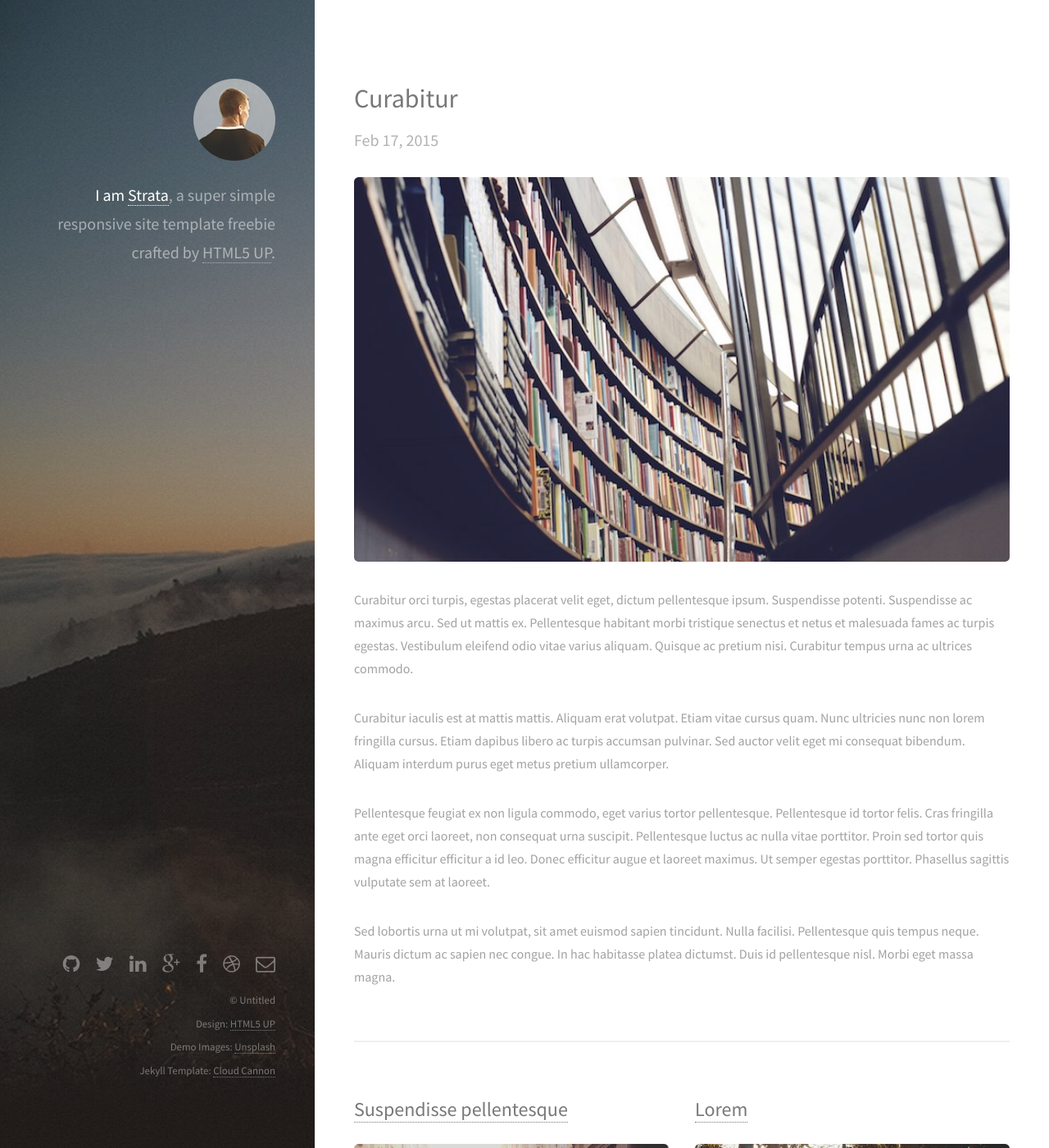
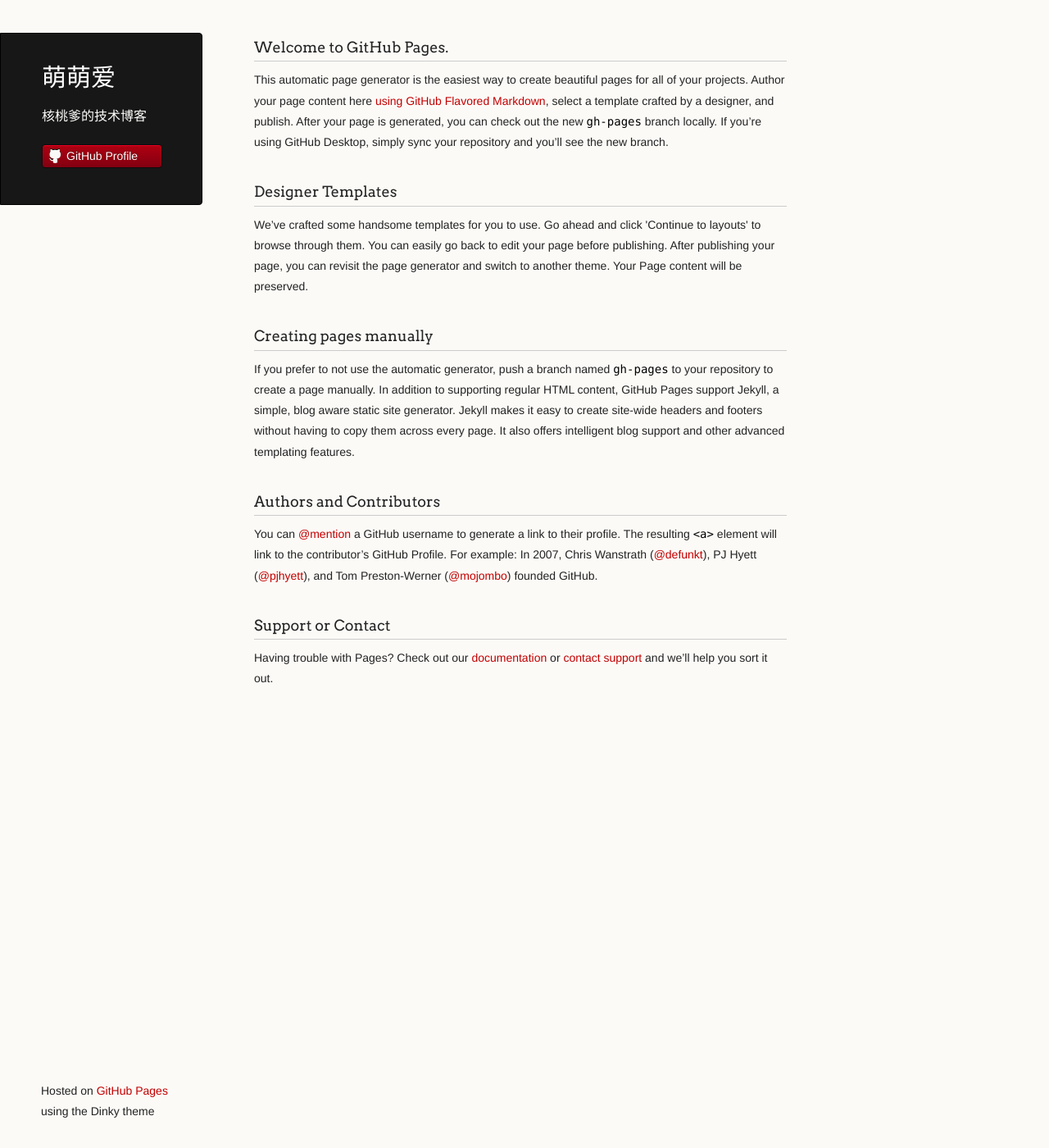
Before and after one commit to hetaodie/hetaodie.github.io, a Jekyll site: the page index.html, which Jekyll copies as it is, in a window 1280 px wide and 1400 px high. Shown: the whole window at 82% size. Built offline with Jekyll 4.4.1, drawn with Linux system fonts in a browser that asks for light colours; some of the changed text lies outside the part shown.

Commit message:
Replace master branch with page content via GitHub

```diff
--- a/index.html
+++ b/index.html
@@ -1,41 +1,62 @@
----
-layout: default
----
+<!doctype html>
+<html>
+  <head>
+    <meta charset="utf-8">
+    <meta http-equiv="X-UA-Compatible" content="chrome=1">
+    <title>萌萌爱 by hetaodie</title>
+
+    <link rel="stylesheet" href="stylesheets/styles.css">
+    <link rel="stylesheet" href="stylesheets/github-light.css">
+    <script src="javascripts/scale.fix.js"></script>
+    <meta name="viewport" content="width=device-width, initial-scale=1, user-scalable=no">
+    <!--[if lt IE 9]>
+    <script src="//html5shiv.googlecode.com/svn/trunk/html5.js"></script>
+    <![endif]-->
+  </head>
+  <body>
+    <div class="wrapper">
+      <header>
+        <h1 class="header">萌萌爱</h1>
+        <p class="header">核桃爹的技术博客</p>
 
 
-<!-- Main -->
-<div id="main">
-    <section>
-        {% for post in site.posts limit:1 %}
-            <header class="major">
-                <h2>{{ post.title }}</h2>
-                <p class="post-meta">{{ post.date | date: "%b %-d, %Y" }}{% if post.author %} • {{ post.author }}{% endif %}{% if page.meta %} • {{ page.meta }}{% endif %}</p>
-            </header>
 
-            <section>
-                {{ post.content }}
-            </section>
-        {% endfor %}
-    </section>
-    <section>
-        <div class="row">
-            {% for post in site.posts offset:1 %}
+        <ul>
+          <li><a class="buttons github" href="https://github.com/hetaodie">GitHub Profile</a></li>
+        </ul>
 
-                <article class="{% cycle '6u', '6u$' %} 12u(small)">
-                    <header>
-                        <h2><a href="{{ post.url }}">{{ post.title }}</a></h2>
-                    </header>
-                    <section>
-                        {{ post.excerpt }}
-                    </section>
-                    <footer>
-                        <ul class="actions">
-                            <li><a href="{{ post.url }}" class="button">Read More</a></li>
-                        </ul>
-                    </footer>
-                </article>
+      </header>
+      <section>
+        <h3>
+<a id="welcome-to-github-pages" class="anchor" href="#welcome-to-github-pages" aria-hidden="true"><span class="octicon octicon-link"></span></a>Welcome to GitHub Pages.</h3>
 
-            {% endfor %}
-        </div>
-    </section>
-</div>
+<p>This automatic page generator is the easiest way to create beautiful pages for all of your projects. Author your page content here <a href="https://guides.github.com/features/mastering-markdown/">using GitHub Flavored Markdown</a>, select a template crafted by a designer, and publish. After your page is generated, you can check out the new <code>gh-pages</code> branch locally. If you’re using GitHub Desktop, simply sync your repository and you’ll see the new branch.</p>
+
+<h3>
+<a id="designer-templates" class="anchor" href="#designer-templates" aria-hidden="true"><span class="octicon octicon-link"></span></a>Designer Templates</h3>
+
+<p>We’ve crafted some handsome templates for you to use. Go ahead and click 'Continue to layouts' to browse through them. You can easily go back to edit your page before publishing. After publishing your page, you can revisit the page generator and switch to another theme. Your Page content will be preserved.</p>
+
+<h3>
+<a id="creating-pages-manually" class="anchor" href="#creating-pages-manually" aria-hidden="true"><span class="octicon octicon-link"></span></a>Creating pages manually</h3>
+
+<p>If you prefer to not use the automatic generator, push a branch named <code>gh-pages</code> to your repository to create a page manually. In addition to supporting regular HTML content, GitHub Pages support Jekyll, a simple, blog aware static site generator. Jekyll makes it easy to create site-wide headers and footers without having to copy them across every page. It also offers intelligent blog support and other advanced templating features.</p>
+
+<h3>
+<a id="authors-and-contributors" class="anchor" href="#authors-and-contributors" aria-hidden="true"><span class="octicon octicon-link"></span></a>Authors and Contributors</h3>
+
+<p>You can <a href="https://github.com/blog/821" class="user-mention">@mention</a> a GitHub username to generate a link to their profile. The resulting <code>&lt;a&gt;</code> element will link to the contributor’s GitHub Profile. For example: In 2007, Chris Wanstrath (<a href="https://github.com/defunkt" class="user-mention">@defunkt</a>), PJ Hyett (<a href="https://github.com/pjhyett" class="user-mention">@pjhyett</a>), and Tom Preston-Werner (<a href="https://github.com/mojombo" class="user-mention">@mojombo</a>) founded GitHub.</p>
+
+<h3>
+<a id="support-or-contact" class="anchor" href="#support-or-contact" aria-hidden="true"><span class="octicon octicon-link"></span></a>Support or Contact</h3>
+
+<p>Having trouble with Pages? Check out our <a href="https://help.github.com/pages">documentation</a> or <a href="https://github.com/contact">contact support</a> and we’ll help you sort it out.</p>
+      </section>
+      <footer>
+        <p><small>Hosted on <a href="https://pages.github.com">GitHub Pages</a> using the Dinky theme</small></p>
+      </footer>
+    </div>
+    <!--[if !IE]><script>fixScale(document);</script><![endif]-->
+
+  </body>
+</html>
--- /dev/null
+++ b/javascripts/scale.fix.js
@@ -0,0 +1,20 @@
+fixScale = function(doc) {
+
+	var addEvent = 'addEventListener',
+	    type = 'gesturestart',
+	    qsa = 'querySelectorAll',
+	    scales = [1, 1],
+	    meta = qsa in doc ? doc[qsa]('meta[name=viewport]') : [];
+
+	function fix() {
+		meta.content = 'width=device-width,minimum-scale=' + scales[0] + ',maximum-scale=' + scales[1];
+		doc.removeEventListener(type, fix, true);
+	}
+
+	if ((meta = meta[meta.length - 1]) && addEvent in doc) {
+		fix();
+		scales = [.25, 1.6];
+		doc[addEvent](type, fix, true);
+	}
+
+};
--- /dev/null
+++ b/stylesheets/github-light.css
@@ -0,0 +1,115 @@
+/*
+   Copyright 2014 GitHub Inc.
+
+   Licensed under the Apache License, Version 2.0 (the "License");
+   you may not use this file except in compliance with the License.
+   You may obtain a copy of the License at
+
+       http://www.apache.org/licenses/LICENSE-2.0
+
+   Unless required by applicable law or agreed to in writing, software
+   distributed under the License is distributed on an "AS IS" BASIS,
+   WITHOUT WARRANTIES OR CONDITIONS OF ANY KIND, either express or implied.
+   See the License for the specific language governing permissions and
+   limitations under the License.
+
+*/
+
+.pl-c /* comment */ {
+  color: #969896;
+}
+
+.pl-c1      /* constant, markup.raw, meta.diff.header, meta.module-reference, meta.property-name, support, support.constant, support.variable, variable.other.constant */,
+.pl-s .pl-v /* string variable */ {
+  color: #0086b3;
+}
+
+.pl-e  /* entity */,
+.pl-en /* entity.name */ {
+  color: #795da3;
+}
+
+.pl-s .pl-s1 /* string source */,
+.pl-smi      /* storage.modifier.import, storage.modifier.package, storage.type.java, variable.other, variable.parameter.function */ {
+  color: #333;
+}
+
+.pl-ent /* entity.name.tag */ {
+  color: #63a35c;
+}
+
+.pl-k /* keyword, storage, storage.type */ {
+  color: #a71d5d;
+}
+
+.pl-pds              /* punctuation.definition.string, string.regexp.character-class */,
+.pl-s                /* string */,
+.pl-s .pl-pse .pl-s1 /* string punctuation.section.embedded source */,
+.pl-sr               /* string.regexp */,
+.pl-sr .pl-cce       /* string.regexp constant.character.escape */,
+.pl-sr .pl-sra       /* string.regexp string.regexp.arbitrary-repitition */,
+.pl-sr .pl-sre       /* string.regexp source.ruby.embedded */ {
+  color: #183691;
+}
+
+.pl-v /* variable */ {
+  color: #ed6a43;
+}
+
+.pl-id /* invalid.deprecated */ {
+  color: #b52a1d;
+}
+
+.pl-ii /* invalid.illegal */ {
+  background-color: #b52a1d;
+  color: #f8f8f8;
+}
+
+.pl-sr .pl-cce /* string.regexp constant.character.escape */ {
+  color: #63a35c;
+  font-weight: bold;
+}
+
+.pl-ml /* markup.list */ {
+  color: #693a17;
+}
+
+.pl-mh        /* markup.heading */,
+.pl-mh .pl-en /* markup.heading entity.name */,
+.pl-ms        /* meta.separator */ {
+  color: #1d3e81;
+  font-weight: bold;
+}
+
+.pl-mq /* markup.quote */ {
+  color: #008080;
+}
+
+.pl-mi /* markup.italic */ {
+  color: #333;
+  font-style: italic;
+}
+
+.pl-mb /* markup.bold */ {
+  color: #333;
+  font-weight: bold;
+}
+
+.pl-md /* markup.deleted, meta.diff.header.from-file */ {
+  background-color: #ffecec;
+  color: #bd2c00;
+}
+
+.pl-mi1 /* markup.inserted, meta.diff.header.to-file */ {
+  background-color: #eaffea;
+  color: #55a532;
+}
+
+.pl-mdr /* meta.diff.range */ {
+  color: #795da3;
+  font-weight: bold;
+}
+
+.pl-mo /* meta.output */ {
+  color: #1d3e81;
+}
--- /dev/null
+++ b/stylesheets/styles.css
@@ -0,0 +1,423 @@
+@import url(https://fonts.googleapis.com/css?family=Arvo:400,700,400italic);
+
+/* MeyerWeb Reset */
+
+html, body, div, span, applet, object, iframe,
+h1, h2, h3, h4, h5, h6, p, blockquote, pre,
+a, abbr, acronym, address, big, cite, code,
+del, dfn, em, img, ins, kbd, q, s, samp,
+small, strike, strong, sub, sup, tt, var,
+b, u, i, center,
+dl, dt, dd, ol, ul, li,
+fieldset, form, label, legend,
+table, caption, tbody, tfoot, thead, tr, th, td,
+article, aside, canvas, details, embed,
+figure, figcaption, footer, header, hgroup,
+menu, nav, output, ruby, section, summary,
+time, mark, audio, video {
+  margin: 0;
+  padding: 0;
+  border: 0;
+  font: inherit;
+  vertical-align: baseline;
+}
+
+
+/* Base text styles */
+
+body {
+  padding:10px 50px 0 0;
+  font-family:"Helvetica Neue", Helvetica, Arial, sans-serif;
+	font-size: 14px;
+	color: #232323;
+	background-color: #FBFAF7;
+	margin: 0;
+	line-height: 1.8em;
+	-webkit-font-smoothing: antialiased;
+
+}
+
+h1, h2, h3, h4, h5, h6 {
+  color:#232323;
+  margin:36px 0 10px;
+}
+
+p, ul, ol, table, dl {
+  margin:0 0 22px;
+}
+
+h1, h2, h3 {
+	font-family: Arvo, Monaco, serif;
+  line-height:1.3;
+	font-weight: normal;
+}
+
+h1,h2, h3 {
+	display: block;
+	border-bottom: 1px solid #ccc;
+	padding-bottom: 5px;
+}
+
+h1 {
+	font-size: 30px;
+}
+
+h2 {
+	font-size: 24px;
+}
+
+h3 {
+	font-size: 18px;
+}
+
+h4, h5, h6 {
+	font-family: Arvo, Monaco, serif;
+	font-weight: 700;
+}
+
+a {
+  color:#C30000;
+  font-weight:200;
+  text-decoration:none;
+}
+
+a:hover {
+	text-decoration: underline;
+}
+
+a small {
+	font-size: 12px;
+}
+
+em {
+	font-style: italic;
+}
+
+strong {
+  font-weight:700;
+}
+
+ul {
+  list-style-position: inside;
+  list-style: disc;
+  padding-left: 25px;
+}
+
+ol {
+  list-style-position: inside;
+  list-style: decimal;
+  padding-left: 25px;
+}
+
+blockquote {
+  margin: 0;
+  padding: 0 0 0 20px;
+  font-style: italic;
+}
+
+dl, dt, dd, dl p {
+	font-color: #444;
+}
+
+dl dt {
+  font-weight: bold;
+}
+
+dl dd {
+  padding-left: 20px;
+  font-style: italic;
+}
+
+dl p {
+  padding-left: 20px;
+  font-style: italic;
+}
+
+hr {
+  border:0;
+  background:#ccc;
+  height:1px;
+  margin:0 0 24px;
+}
+
+/* Images */
+
+img {
+  position: relative;
+  margin: 0 auto;
+  max-width: 650px;
+  padding: 5px;
+  margin: 10px 0 32px 0;
+  border: 1px solid #ccc;
+}
+
+p img {
+  display: inline;
+  margin: 0;
+  padding: 0;
+  vertical-align: middle;
+  text-align: center;
+  border: none;
+}
+
+/* Code blocks */
+
+code, pre {
+	font-family: Monaco, "Bitstream Vera Sans Mono", "Lucida Console", Terminal, monospace;
+  color:#000;
+  font-size:14px;
+}
+
+pre {
+	padding: 4px 12px;
+  background: #FDFEFB;
+  border-radius:4px;
+  border:1px solid #D7D8C8;
+  overflow: auto;
+  overflow-y: hidden;
+	margin-bottom: 32px;
+}
+
+
+/* Tables */
+
+table {
+  width:100%;
+}
+
+table {
+  border: 1px solid #ccc;
+  margin-bottom: 32px;
+  text-align: left;
+ }
+
+th {
+  font-family: 'Arvo', Helvetica, Arial, sans-serif;
+	font-size: 18px;
+	font-weight: normal;
+  padding: 10px;
+  background: #232323;
+  color: #FDFEFB;
+ }
+
+td {
+  padding: 10px;
+	background: #ccc;
+ }
+
+
+/* Wrapper */
+.wrapper {
+  width:960px;
+}
+
+
+/* Header */
+
+header {
+	background-color: #171717;
+	color: #FDFDFB;
+  width:170px;
+  float:left;
+  position:fixed;
+	border: 1px solid #000;
+	-webkit-border-top-right-radius: 4px;
+	-webkit-border-bottom-right-radius: 4px;
+	-moz-border-radius-topright: 4px;
+	-moz-border-radius-bottomright: 4px;
+	border-top-right-radius: 4px;
+	border-bottom-right-radius: 4px;
+	padding: 34px 25px 22px 50px;
+	margin: 30px 25px 0 0;
+	-webkit-font-smoothing: antialiased;
+}
+
+p.header {
+	font-size: 16px;
+}
+
+h1.header {
+	font-family: Arvo, sans-serif;
+	font-size: 30px;
+	font-weight: 300;
+	line-height: 1.3em;
+	border-bottom: none;
+	margin-top: 0;
+}
+
+
+h1.header, a.header, a.name, header a{
+	color: #fff;
+}
+
+a.header {
+	text-decoration: underline;
+}
+
+a.name {
+	white-space: nowrap;
+}
+
+header ul {
+  list-style:none;
+  padding:0;
+}
+
+header li {
+	list-style-type: none;
+  width:132px;
+  height:15px;
+	margin-bottom: 12px;
+	line-height: 1em;
+	padding: 6px 6px 6px 7px;
+
+	background: #AF0011;
+	background: -moz-linear-gradient(top, #AF0011 0%, #820011 100%);
+  background: -webkit-gradient(linear, left top, left bottom, color-stop(0%,#f8f8f8), color-stop(100%,#dddddd));
+  background: -webkit-linear-gradient(top, #AF0011 0%,#820011 100%);
+  background: -o-linear-gradient(top, #AF0011 0%,#820011 100%);
+  background: -ms-linear-gradient(top, #AF0011 0%,#820011 100%);
+  background: linear-gradient(top, #AF0011 0%,#820011 100%);
+
+	border-radius:4px;
+  border:1px solid #0D0D0D;
+
+	-webkit-box-shadow: inset 0px 1px 1px 0 rgba(233,2,38, 1);
+	box-shadow: inset 0px 1px 1px 0 rgba(233,2,38, 1);
+
+}
+
+header li:hover {
+	background: #C3001D;
+	background: -moz-linear-gradient(top, #C3001D 0%, #950119 100%);
+  background: -webkit-gradient(linear, left top, left bottom, color-stop(0%,#f8f8f8), color-stop(100%,#dddddd));
+  background: -webkit-linear-gradient(top, #C3001D 0%,#950119 100%);
+  background: -o-linear-gradient(top, #C3001D 0%,#950119 100%);
+  background: -ms-linear-gradient(top, #C3001D 0%,#950119 100%);
+  background: linear-gradient(top, #C3001D 0%,#950119 100%);
+}
+
+a.buttons {
+	-webkit-font-smoothing: antialiased;
+	background: url(../images/arrow-down.png) no-repeat;
+	font-weight: normal;
+	text-shadow: rgba(0, 0, 0, 0.4) 0 -1px 0;
+	padding: 2px 2px 2px 22px;
+	height: 30px;
+}
+
+a.github {
+	background: url(../images/octocat-small.png) no-repeat 1px;
+}
+
+a.buttons:hover {
+	color: #fff;
+	text-decoration: none;
+}
+
+
+/* Section - for main page content */
+
+section {
+  width:650px;
+  float:right;
+  padding-bottom:50px;
+}
+
+
+/* Footer */
+
+footer {
+  width:170px;
+  float:left;
+  position:fixed;
+  bottom:10px;
+	padding-left: 50px;
+}
+
+@media print, screen and (max-width: 960px) {
+
+  div.wrapper {
+    width:auto;
+    margin:0;
+  }
+
+  header, section, footer {
+    float:none;
+    position:static;
+    width:auto;
+  }
+
+	footer {
+		border-top: 1px solid #ccc;
+		margin:0 84px 0 50px;
+		padding:0;
+	}
+
+  header {
+    padding-right:320px;
+  }
+
+  section {
+    padding:20px 84px 20px 50px;
+    margin:0 0 20px;
+  }
+
+  header a small {
+    display:inline;
+  }
+
+  header ul {
+    position:absolute;
+    right:130px;
+    top:84px;
+  }
+}
+
+@media print, screen and (max-width: 720px) {
+  body {
+    word-wrap:break-word;
+  }
+
+  header {
+    padding:10px 20px 0;
+		margin-right: 0;
+  }
+
+	section {
+    padding:10px 0 10px 20px;
+    margin:0 0 30px;
+  }
+
+	footer {
+		margin: 0 0 0 30px;
+	}
+
+  header ul, header p.view {
+    position:static;
+  }
+}
+
+@media print, screen and (max-width: 480px) {
+
+  header ul li.download {
+    display:none;
+  }
+
+	footer {
+		margin: 0 0 0 20px;
+	}
+
+	footer a{
+		display:block;
+	}
+
+}
+
+@media print {
+  body {
+    padding:0.4in;
+    font-size:12pt;
+    color:#444;
+  }
+}
```
Also changed, not shown: params.json (added, +1 -0 lines), images/arrow-down.png (added), images/octocat-small.png (added).
